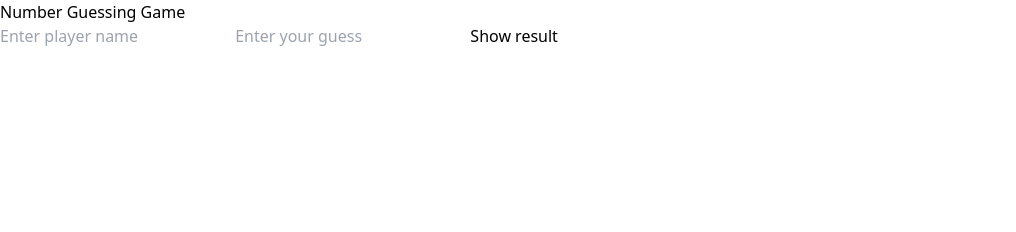
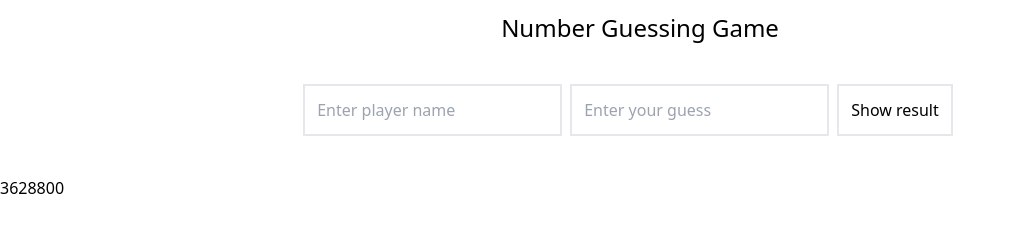
Before and after one commit to Isaiahpius/Number-Guessing-Game, a website: page index.html in a window 1280 px wide. Shown: the whole page, without its empty margins (0-1016 px from the left). Drawn offline with Linux system fonts and the light colour scheme.

Commit message:
factorial for finding a number added

```diff
--- /dev/null
+++ b/factorial.js
@@ -0,0 +1,13 @@
+function factorial(n) {
+    const expectedResult = document.getElementById('factorial')
+    let result = 1
+
+    for (let i = 2; i <= n; i++) {
+        result *= i
+    }
+    expectedResult.textContent = result
+    return result
+}
+
+console.log(factorial(5))   // expected result is 120
+console.log(factorial(10))  // expected result is 3268800
--- a/index.html
+++ b/index.html
@@ -9,16 +9,21 @@
 </head>
 <body>
 
-    <div>
-        <h1>Number Guessing Game</h1>
-        <input type="text" id="playerName" placeholder="Enter player name">
-        <input type="number" id="playerGuess" placeholder="Enter your guess">
-        <button onclick="guessNumber()">Show result</button>
-        <button></button>
-        <p id="result"></p>
-        <p></p>
+    <div class="">
+        <h1 class="text-2xl my-3 text-center">Number Guessing Game</h1>
+        <div class="flex justify-center gap-2 my-10">
+            <input class="p-3 border-2" type="text" id="playerName" placeholder="Enter player name">
+            <input class="p-3 border-2" type="number" id="playerGuess" placeholder="Enter your guess">
+            <button class="p-3 border-2" onclick="guessNumber()">Show result</button>
+            <button></button>
+            <p id="result"></p>
+            <p></p>
+        </div>
     </div>
 
+    <p id="factorial"></p>
+
     <script src="index.js"></script>
+    <script src="factorial.js"></script>
 </body>
 </html>
--- a/index.js
+++ b/index.js
@@ -1,10 +1,19 @@
 const targetNumber = Math.floor(Math.random() * 101)
 let winner = null
+
+// for (let i = 0; i < targetNumber.length; i++) {
+//     const resultElement = targetNumber[i];
+
+// }
+let result = [12, 67, 80, 40, 23, 9, 100, 2, 0, 30];
+
 
 function guessNumber() {
     const playerName = document.getElementById("playerName").value
     const playerGuess = parseInt(document.getElementById("playerGuess").value)
     const resultElement = document.getElementById("result")
+
+
 
     if (!playerName || isNaN(playerGuess)) {
         resultElement.textContent = "Enter a valid name and number"
@@ -20,6 +29,6 @@ function guessNumber() {
         winner = playerName;
         resultElement.textContent = `Congratulations! ${playerName}`
     } else {
-        resultElement.textContent = `${playerName} Wrong guess`
+        resultElement.textContent = `${playerName} Wrong guess ${playerGuess} and target number is ${targetNumber}`
     }
 }
```
Also changed, not shown: css/output.css.
